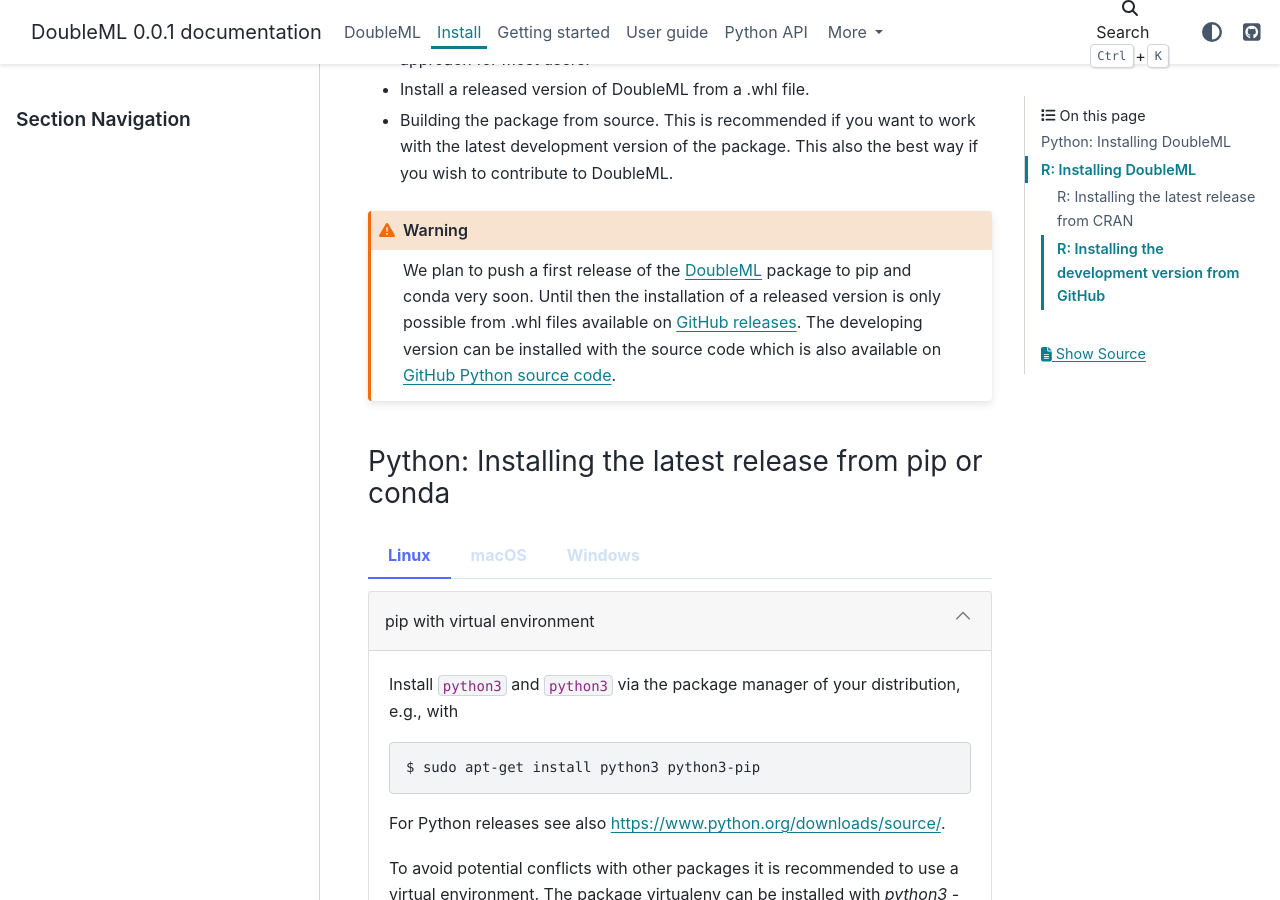
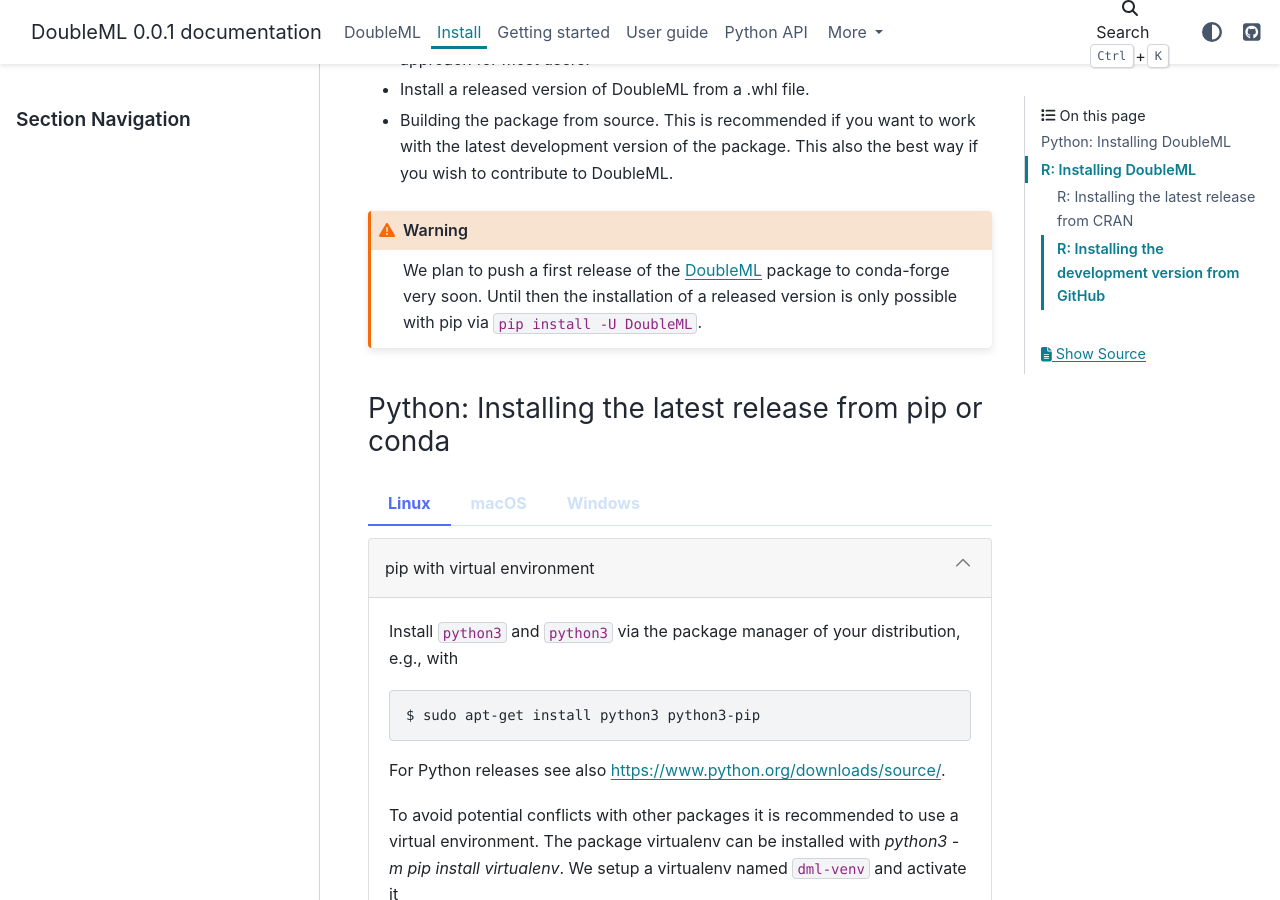
Before and after one commit to DoubleML/doubleml-for-py, a Sphinx documentation site: the page built from doc/intro/install.rst, in a window 1280 px wide and 900 px high, scrolled down 385 px. Built offline with Sphinx 7.4.7 and the PyData theme 0.15.4, drawn with Linux system fonts in a browser that asks for light colours; pages that are not in the unit, such as notebooks, are missing from menus.

Commit message:
adapt install instructions as DoubleML is now available from pip

```diff
--- a/doc/intro/install.rst
+++ b/doc/intro/install.rst
@@ -18,11 +18,8 @@
 - Building the package from source. This is recommended if you want to work with the latest development version of the package. This also the best way if you wish to contribute to DoubleML.
 
 .. warning::
-    We plan to push a first release of the :ref:`DoubleML <doubleml_package>` package to pip and conda very soon.
-    Until then the installation of a released version is only possible from .whl files available on
-    `GitHub releases <https://github.com/DoubleML/doubleml-for-py/releases>`_.
-    The developing version can be installed with the source code which is also available on
-    `GitHub Python source code <https://github.com/DoubleML/doubleml-for-py>`_.
+    We plan to push a first release of the :ref:`DoubleML <doubleml_package>` package to conda-forge very soon.
+    Until then the installation of a released version is only possible with pip via ``pip install -U DoubleML``.
 
 Python: Installing the latest release from pip or conda
 -------------------------------------------------------
@@ -98,13 +95,13 @@
         .. code-block:: Bash
 
             $ conda create -n dml-venv
-            $ conda activate sklearn-env
+            $ conda activate dml-venv
 
         To install :ref:`DoubleML <doubleml_package>` run
 
         .. code-block:: Bash
 
-            $ conda install DoubleML
+            $ conda install -c conda-forge DoubleML
 
         To check your installation of :ref:`DoubleML <doubleml_package>` use
 
@@ -122,7 +119,7 @@
 
         .. code-block:: Bash
 
-            $ conda install DoubleML
+            $ conda install -c conda-forge DoubleML
 
         To check your installation of :ref:`DoubleML <doubleml_package>` use
 
@@ -196,7 +193,7 @@
 
         .. code-block:: Bash
 
-            $ conda install DoubleML
+            $ conda install -c conda-forge DoubleML
 
         To check your installation of :ref:`DoubleML <doubleml_package>` use
 
@@ -214,7 +211,7 @@
 
         .. code-block:: Bash
 
-            $ conda install DoubleML
+            $ conda install -c conda-forge DoubleML
 
         To check your installation of :ref:`DoubleML <doubleml_package>` use
 
@@ -288,7 +285,7 @@
 
         .. code-block:: Bash
 
-            $ conda install DoubleML
+            $ conda install -c conda-forge DoubleML
 
         To check your installation of :ref:`DoubleML <doubleml_package>` use
 
@@ -306,7 +303,7 @@
 
         .. code-block:: Bash
 
-            $ conda install DoubleML
+            $ conda install -c conda-forge DoubleML
 
         To check your installation of :ref:`DoubleML <doubleml_package>` use
 
```
